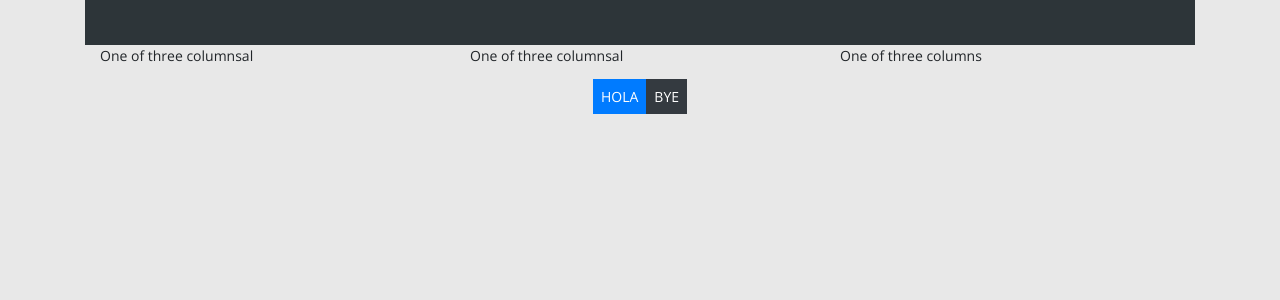
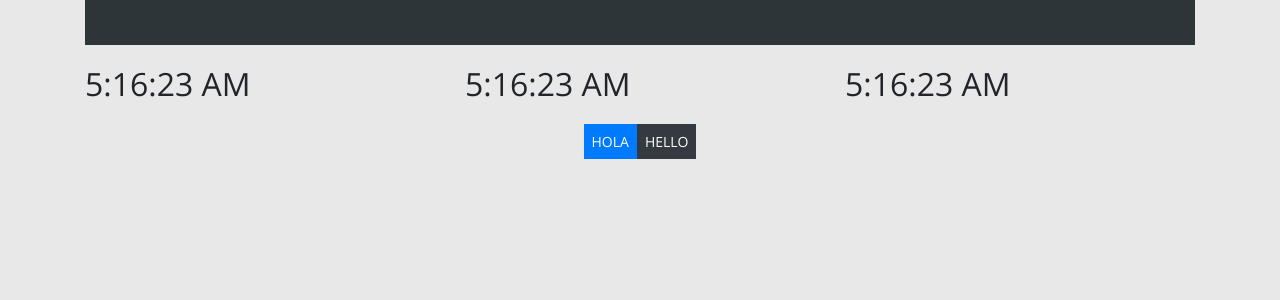
Before and after one commit to Study-Fork/earlybird, a React app in the folder packages/earlybird-app/: page / in a window 1280 px wide. Shown: the top 300 px of the page. Built offline with nearby package versions, Linux system fonts and the light colour scheme.

Commit message:
Add Chart components to do testing

```diff
--- a/packages/earlybird-app/src/App.css
+++ b/packages/earlybird-app/src/App.css
@@ -1 +1 @@
-@import url("https://maxcdn.bootstrapcdn.com/font-awesome/4.7.0/css/font-awesome.min.css");@import url("https://fonts.googleapis.com/css?family=Open+Sans:400,600");html,body{background-color:#e8e8e8;width:100%;height:100%}body{margin:0;padding:0;border:0 solid #000;font-size:14px;font-family:'Open Sans', 'Helvetica Neue', 'Apple Color Emoji', Arial, sans-serif}a{text-decoration:none}.header{height:45px;width:100%;background-color:#2d3539}.content{padding-top:30px}.footer{text-align:center;padding-top:20px}
+@import url("https://maxcdn.bootstrapcdn.com/font-awesome/4.7.0/css/font-awesome.min.css");@import url("https://fonts.googleapis.com/css?family=Open+Sans:400,600");html,body{background-color:#e8e8e8;width:100%;height:100%}body{margin:0;padding:0;border:0 solid #000;font-size:14px;font-family:'Open Sans', 'Helvetica Neue', 'Apple Color Emoji', Arial, sans-serif}a{text-decoration:none}.header{height:45px;width:100%;background-color:#2d3539}.content{padding-top:20px}.footer{height:100px;text-align:center;padding-top:20px}
--- /dev/null
+++ b/packages/earlybird-app/src/components/Chart/Chart.jsx
@@ -0,0 +1,32 @@
+import React, { Component } from 'react'
+
+class Chart extends Component {
+  constructor(props) {
+    super(props)
+    this.state = { date: new Date() }
+  }
+
+  componentDidMount() {
+    this.timerId = setInterval(() => this.tick(), 1000)
+  }
+
+  componentWillUnmount() {
+    clearInterval(this.timerId)
+  }
+
+  tick() {
+    this.setState({
+      date: new Date(),
+    })
+  }
+
+  render() {
+    return (
+      <div>
+        <h2>{ this.state.date.toLocaleTimeString() }</h2>
+      </div>
+    )
+  }
+}
+
+export default Chart
--- a/packages/earlybird-app/src/containers/Footer/Footer.jsx
+++ b/packages/earlybird-app/src/containers/Footer/Footer.jsx
@@ -5,7 +5,7 @@ class Footer extends Component {
     return (
       <footer className="footer">
         <div className="d-inline p-2 bg-primary text-white">HOLA</div>
-        <div className="d-inline p-2 bg-dark text-white">BYE</div>
+        <div className="d-inline p-2 bg-dark text-white">HELLO</div>
       </footer>
     )
   }
--- a/packages/earlybird-app/src/containers/Footer/Footer.scss
+++ b/packages/earlybird-app/src/containers/Footer/Footer.scss
@@ -1,6 +1,7 @@
 @charset "utf-8";
 
 .footer {
+	height: 100px;
 	text-align: center;
 	padding-top: 20px;
 }
--- a/packages/earlybird-app/src/containers/Main/Main.jsx
+++ b/packages/earlybird-app/src/containers/Main/Main.jsx
@@ -1,18 +1,19 @@
 import React, { Component } from 'react'
+import Chart from '../../components/Chart/Chart'
 
 class Main extends Component {
   render() {
     return (
-      <main className="container">
+      <main className="content">
         <div className="row">
           <div className="col-sm">
-            One of three columnsal
+            <Chart name="daily" />
           </div>
           <div className="col-sm">
-            One of three columnsal
+            <Chart name="weekly" />
           </div>
           <div className="col-sm">
-            One of three columns
+            <Chart name="monthly" />
           </div>
         </div>
       </main>
--- a/packages/earlybird-app/src/containers/Main/Main.scss
+++ b/packages/earlybird-app/src/containers/Main/Main.scss
@@ -1,5 +1,5 @@
 @charset "utf-8";
 
 .content {
-	padding-top: 30px;
+	padding-top: 20px;
 }
```
